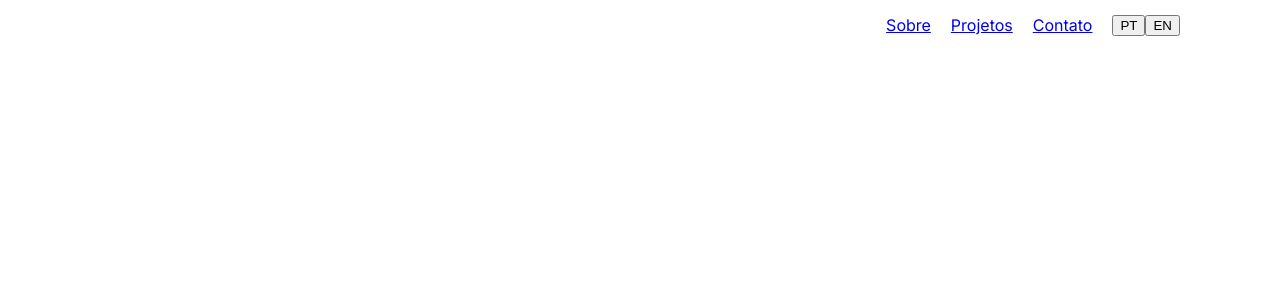
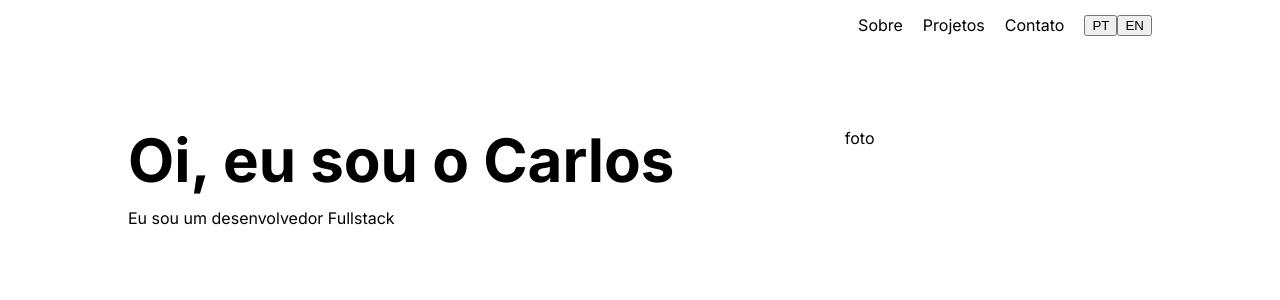
Before and after one commit to carlosoening/portfolio, a Vue app: page / in a window 1280 px wide. Shown: the top 300 px of the page. Built offline with nearby package versions, Linux system fonts and the light colour scheme.

Commit message:
Criado componente de apresentação

```diff
--- a/src/App.vue
+++ b/src/App.vue
@@ -1,13 +1,11 @@
 <script setup>
 import Menu from './components/menu/Menu.vue'
+import Presentation from './components/Presentation.vue';
 </script>
 
 <template>
 	<div class="wrapper">
 		<Menu/>
+		<Presentation/>
 	</div>
 </template>
-
-<style scoped>
-
-</style>
--- a/src/assets/main.css
+++ b/src/assets/main.css
@@ -2,8 +2,10 @@
 @import url('https://fonts.googleapis.com/css2?family=Inter:wght@100..900&display=swap');
 
 #app {
-  margin: 0 auto;
   font-family: "Inter", sans-serif;
   font-weight: normal;
-  font-style: normal;
 }
+
+.bg-gray {
+  background-color: #F9FAFB;
+}
--- /dev/null
+++ b/src/components/Presentation.vue
@@ -0,0 +1,42 @@
+<template>
+    <div class="wrapper">
+        <div class="presentation">
+        <div class="left">
+            <span class="greeting">{{ $t('presentation.greeting') }}</span>
+            <span>{{ $t('presentation.me') }}</span>
+        </div>
+        <div class="right">
+            foto
+        </div>
+    </div>
+    </div>
+</template>
+
+<style scoped>
+    .wrapper {
+        display: grid;
+        grid-template-columns: 80%;
+        justify-content: center;
+    }
+
+    .presentation {
+        display: grid;
+        grid-template-columns: 70% 30%;
+        margin: 80px 0 50px 0;
+    }
+
+    .left {
+        display: flex;
+        flex-direction: column;
+        gap: 20px;
+    }
+
+    .right {
+        display: flex;
+    }
+
+    .greeting {
+        font-size: 3.75rem;
+        font-weight: bold;
+    }
+</style>
--- a/src/components/menu/Menu.vue
+++ b/src/components/menu/Menu.vue
@@ -3,7 +3,8 @@ import MenuItem from './MenuItem.vue'
 </script>
 
 <template>
-    <div class="menu">
+    <div class="wrapper">
+        <div class="menu">
         <MenuItem name="menu.about"/>
         <MenuItem name="menu.projects"/>
         <MenuItem name="menu.contact"/>
@@ -12,9 +13,16 @@ import MenuItem from './MenuItem.vue'
             <button @click="changeLocale('en')">EN</button>
         </div>
     </div>
+    </div>
 </template>
 
 <style scoped>
+    .wrapper {
+        display: grid;
+        grid-template-columns: 80%;
+        justify-content: center;
+    }
+
     .menu {
         display: flex;
         flex-direction: row;
@@ -22,7 +30,6 @@ import MenuItem from './MenuItem.vue'
         align-items: center;
         height: 50px;
         gap: 20px;
-        margin: 0 100px 0 100px
     }
 </style>
 
--- a/src/components/menu/MenuItem.vue
+++ b/src/components/menu/MenuItem.vue
@@ -14,4 +14,9 @@ defineProps({
     .menu-item {
         display: flex;
     }
+
+    a {
+        text-decoration: none;
+        color: black;
+    }
 </style>
--- a/src/locales/en.js
+++ b/src/locales/en.js
@@ -3,5 +3,9 @@ export const en = {
         about: 'About',
         projects: 'Projects',
         contact: 'Contact'
+    },
+    presentation: {
+        greeting: 'Hi, I\'m Carlos',
+        me: 'I\'m a full stack developer'
     }
 }
--- a/src/locales/pt_BR.js
+++ b/src/locales/pt_BR.js
@@ -3,5 +3,9 @@ export const pt_BR = {
         about: 'Sobre',
         projects: 'Projetos',
         contact: 'Contato'
+    },
+    presentation: {
+        greeting: 'Oi, eu sou o Carlos',
+        me: 'Eu sou um desenvolvedor Fullstack'
     }
 }
```
